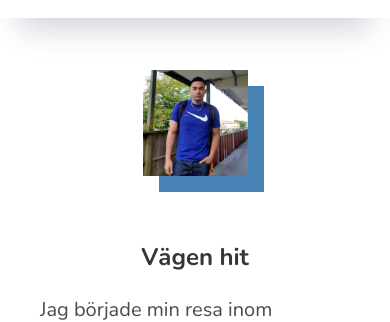
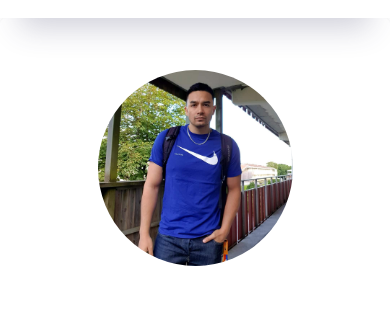
Before and after one commit to TechWithRyan/Music-app, a React (Vite) app: page /About in a window 390 px wide. Shown: the part 158-480 px from the top of the page. Built offline with nearby package versions, Linux system fonts and the light colour scheme.

Commit message:
update links

```diff
--- a/src/pages/About.css
+++ b/src/pages/About.css
@@ -16,7 +16,7 @@
 
 .box img {
     display: flex;
-
+    border-radius: 50%;
 }
 
 .css, .html5, .node, .js, .react, .wp {
@@ -46,11 +46,10 @@
 }
 
 .about-img {
-    height: 70%;
-    width: 30%;
+    width: 20%;
     margin: 2rem auto;
     display: flex;
-    box-shadow: steelblue 1rem 1rem;
+    border-radius: 50%;
 }
 
 .box-icons {
@@ -60,10 +59,10 @@
 }
 
 
-@media screen and (max-width: 600) {
+@media screen and (max-width: 600px) {
     .about-img {
         height: 100%;
-        width: 100%;
+        width: 50vw;
     }
 
     .container {
@@ -79,5 +78,9 @@
         width: 10%;
         margin: 0 auto;
     }
+    .player-wrapper {
+        height: 20vh;
+        width: 30vw;
+    }
 
 }
--- a/src/pages/Large.jsx
+++ b/src/pages/Large.jsx
@@ -15,6 +15,7 @@ const Small = () => {
     <p className="subtitle">
         Hemsida med fler sidor
     </p>
+    <p>Beställ <Link to="/contact">här</Link></p>
   </div>
 </section>
 
--- a/src/pages/Medium.jsx
+++ b/src/pages/Medium.jsx
@@ -4,6 +4,7 @@ import "./Services.css"
 import pack1 from "../assets/pack1.jpg";
 import pack2 from "../assets/pack2.jpg";
 import pack3 from "../assets/pack3.jpg";
+import { Link } from 'react-router-dom';
 
 const Small = () => {
     return (
@@ -13,6 +14,7 @@ const Small = () => {
                     <p class="subtitle">
                         Medium hemsida
                     </p>
+                    <p>Beställ <Link to="/contact">här</Link></p>
                 </div>
             </section>
 
--- a/src/pages/Small.jsx
+++ b/src/pages/Small.jsx
@@ -15,6 +15,7 @@ const Small = () => {
                     <p className="subtitle">
                         Enklare hemsida
                     </p>
+                    <p>Beställ <Link to="/contact">här</Link></p>
                 </div>
             </section>
 
@@ -42,6 +43,7 @@ const Small = () => {
 
 
 
+
         </>
     )
 }
```
